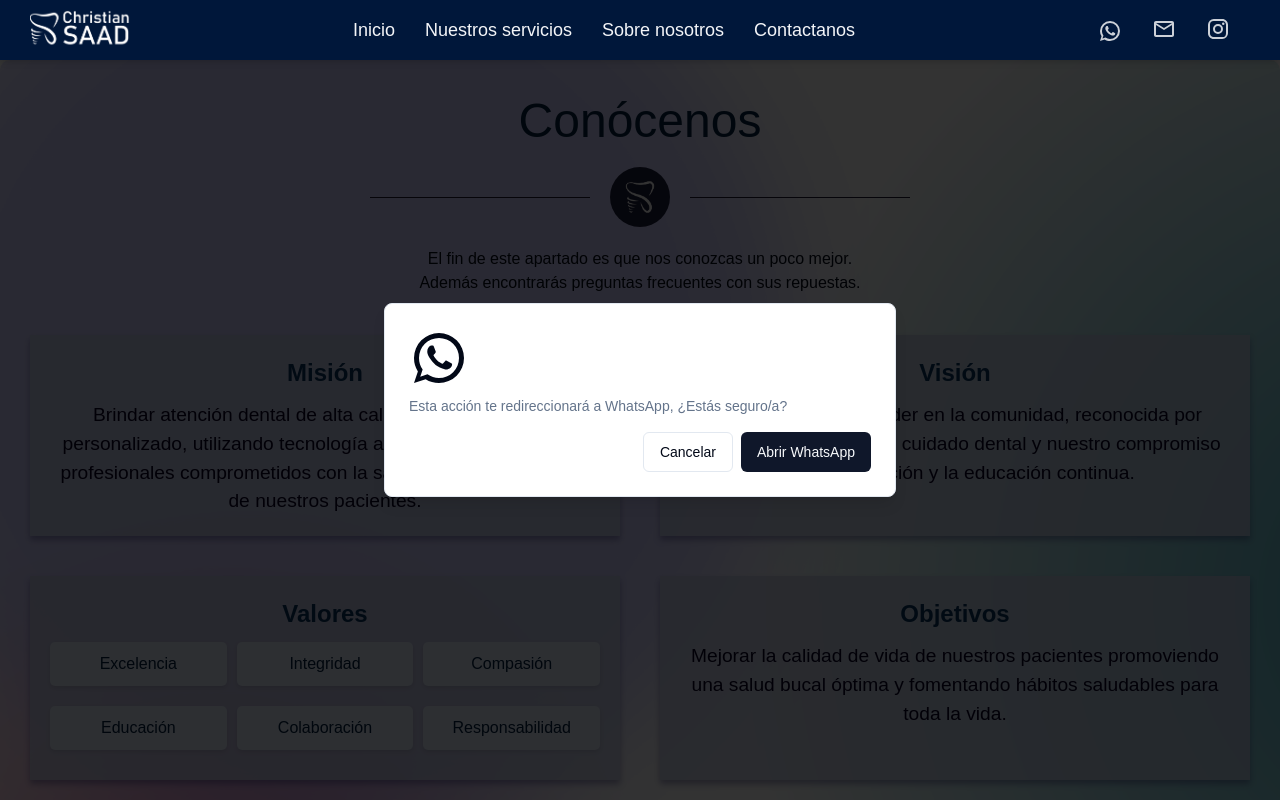
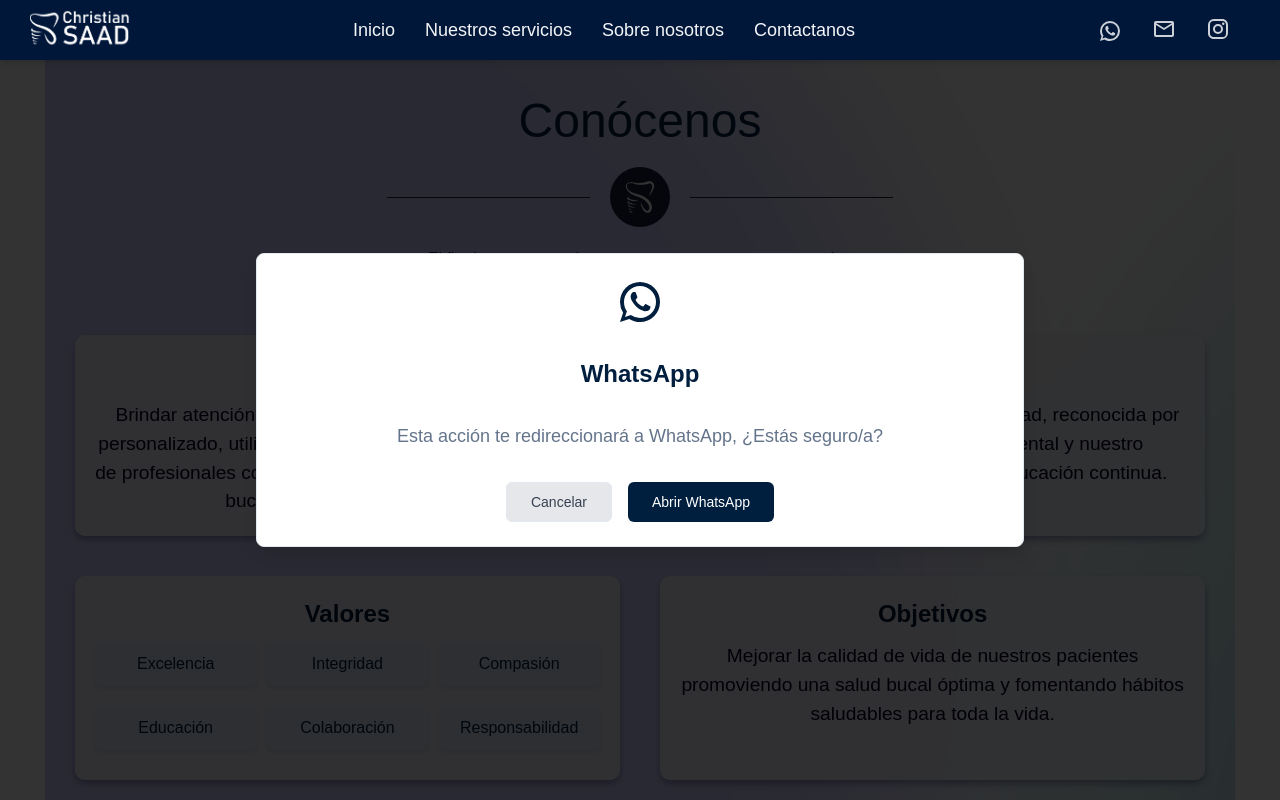
Before and after one commit to FedericoHerreraa/web-odontologia, a React (Vite) app: page /sobreNosotros in a window 1280 px wide. Both pictures are taken after a click on the button 1109 px from the left and 30 px from the top of the page. Shown: the top 800 px of the page. Built offline with nearby package versions, Linux system fonts and the light colour scheme.

Commit message:
mejorando estilos

```diff
--- a/src/components/header/Header.jsx
+++ b/src/components/header/Header.jsx
@@ -12,8 +12,6 @@ import {
   AlertDialogCancel,
   AlertDialogContent,
   AlertDialogDescription,
-  AlertDialogFooter,
-  AlertDialogHeader,
   AlertDialogTitle,
   AlertDialogTrigger,
 } from "@/components/ui/alert-dialog"
@@ -57,21 +55,21 @@ export default function Header() {
         <div className={fix ? styles.redesfixed : styles.redes}>
           <AlertDialog>
             <AlertDialogTrigger><WhatsAppIcon fontSize="medium" style={{ opacity: 0.8, cursor: 'pointer' }}/></AlertDialogTrigger>
-              <AlertDialogContent>
-                <AlertDialogHeader>
-                    <AlertDialogTitle ><WhatsAppIcon style={{ fontSize: 60, display:"flex", alignItems:"center"}} /></AlertDialogTitle>
-                    <AlertDialogDescription>
-
-                      Esta acción te redireccionará a WhatsApp, ¿Estás seguro/a?
-                    </AlertDialogDescription>
-                </AlertDialogHeader>
-                <AlertDialogFooter>
-                    <AlertDialogCancel>Cancelar</AlertDialogCancel>
-                    <AlertDialogAction><a href={whatsappUrl} target="_blank" rel="noopener noreferrer">
+            <AlertDialogContent className="p-6 bg-white rounded-lg shadow-lg max-w-3xl mx-auto">
+              <div className="flex items-center justify-center mb-4">
+                <WhatsAppIcon className="text-customBlue" style={{ fontSize: '3rem' }} />
+              </div>
+              <AlertDialogTitle className="text-2xl font-bold text-customBlue text-center mb-4">WhatsApp</AlertDialogTitle>
+              <AlertDialogDescription className="text-lg text-center mb-4">
+                Esta acción te redireccionará a WhatsApp, ¿Estás seguro/a?
+              </AlertDialogDescription>
+              <div className="flex justify-center space-x-4">
+                <AlertDialogCancel className="px-6 py-2 bg-gray-200 text-gray-700 rounded-md">Cancelar</AlertDialogCancel>
+                <AlertDialogAction className="px-6 py-2 bg-customBlue text-white rounded-md" ><a href={whatsappUrl} target="_blank" rel="noopener noreferrer">
                         Abrir WhatsApp
                     </a></AlertDialogAction>
-                </AlertDialogFooter>
-              </AlertDialogContent>
+              </div>
+            </AlertDialogContent>
           </AlertDialog>
           <MailOutlineIcon fontSize="medium" style={{ opacity: 0.8, cursor: 'pointer' }}/>
           <InstagramIcon fontSize="medium" style={{ opacity: 0.8, cursor: 'pointer' }}/>
--- a/src/pages/sobre-nosotros/SobreNosotros.jsx
+++ b/src/pages/sobre-nosotros/SobreNosotros.jsx
@@ -7,7 +7,7 @@ import ScrollToTop from '@/components/scroll/ScrollToTop';
 
 export default function SobreNosotros() {
     return (
-        <>
+        <div style={{display: 'flex', flexDirection: "column", justifyContent: "center", alignItems: 'center'}}>
             <ScrollToTop/>
             <div className={styles.container}>
                 <div className={styles.title}>
@@ -65,6 +65,6 @@ export default function SobreNosotros() {
 
             </div>
             <Footer/>
-        </>
+        </div>
     );
 }
--- a/src/pages/sobre-nosotros/SobreNosotros.module.css
+++ b/src/pages/sobre-nosotros/SobreNosotros.module.css
@@ -2,8 +2,8 @@
   background-image: url("./../../../img/FondoConocenos.png");
   background-repeat: no-repeat;
   background-size: cover;
-  border-radius: 10px;
   padding: 0px 30px;
+  width: 93%;
 }
 
 .title {
@@ -31,9 +31,9 @@
 
 .cardContainer {
   flex: 1 1 calc(50% - 20px);
-  background: #c3cce4c4;
+  background: #f4f5faee;
   padding: 20px;
-  /* border-radius: 10px; */
+  border-radius: 10px;
   box-shadow: 0 4px 6px rgba(43, 38, 114, 0.39);
 }
 
@@ -43,7 +43,7 @@
 
 .item h2 {
   font-size: 1.5em;
-  color: #06325e;
+  color: #00173A;
   display: flex;
   justify-content: center;
   margin-bottom: 10px;
```
Also changed, not shown: img/FondoConocenos.png.
